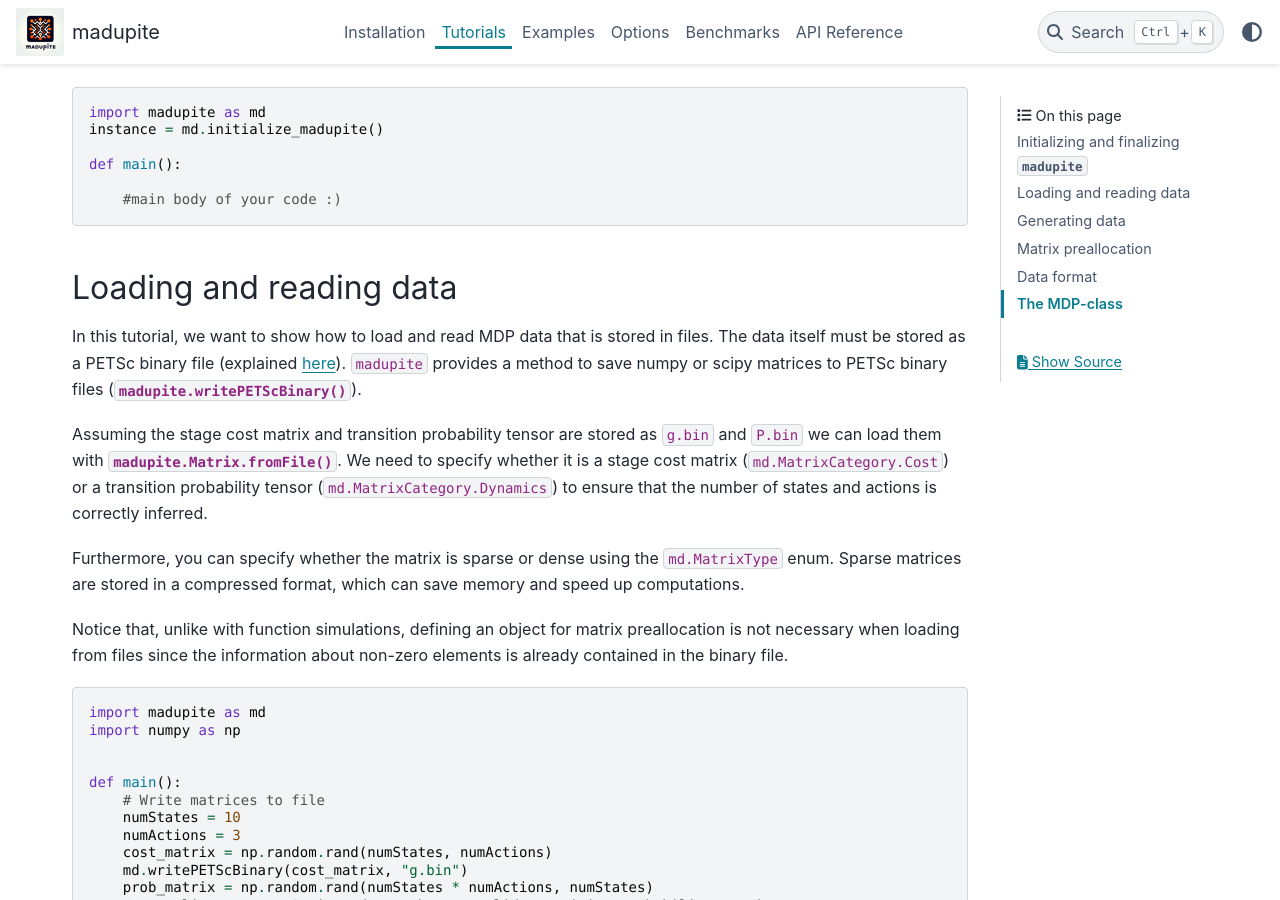
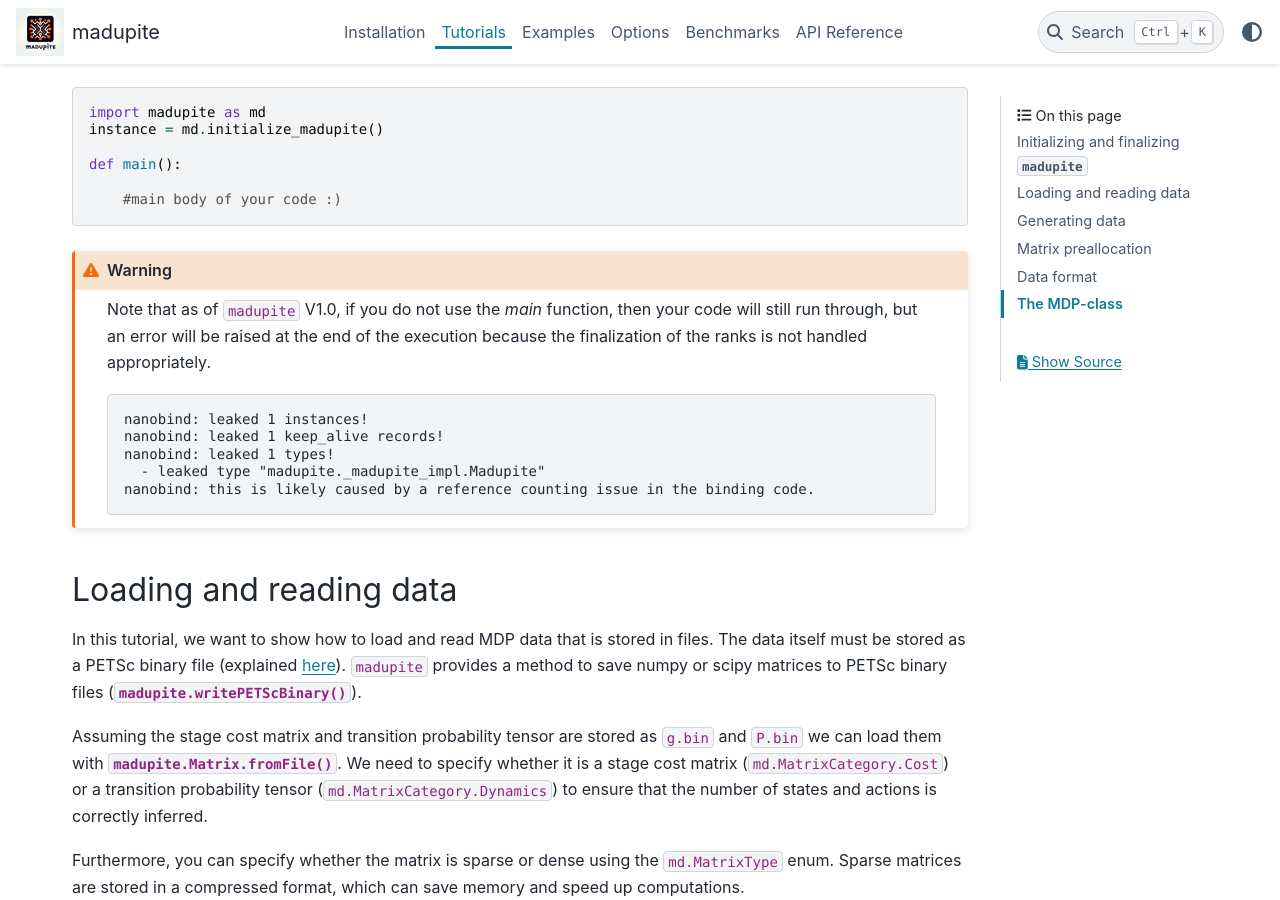
Before and after one commit to madupite/madupite, a Sphinx documentation site: the page built from docs/tutorial.rst, in a window 1280 px wide and 900 px high, scrolled down 397 px. Built offline with Sphinx 7.4.7 and the PyData theme 0.15.4, drawn with Linux system fonts in a browser that asks for light colours.

Commit message:
adding warning for when the main function is not used: error is raised but execution still goes through

```diff
--- a/docs/tutorial.rst
+++ b/docs/tutorial.rst
@@ -17,6 +17,17 @@
     def main():
 
         #main body of your code :)
+
+.. warning::
+    Note that as of ``madupite`` V1.0, if you do not use the `main` function, then your code will still run through, but an error will be raised at the end of the execution because the finalization of the ranks is not handled appropriately.
+
+    ::
+
+        nanobind: leaked 1 instances!
+        nanobind: leaked 1 keep_alive records!
+        nanobind: leaked 1 types!
+          - leaked type "madupite._madupite_impl.Madupite"
+        nanobind: this is likely caused by a reference counting issue in the binding code.
 
 Loading and reading data
 ----------------------------------------------
```
